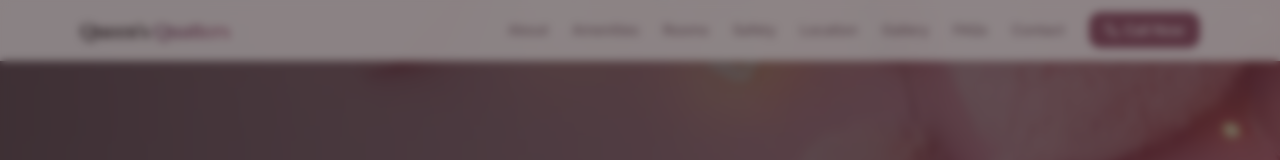
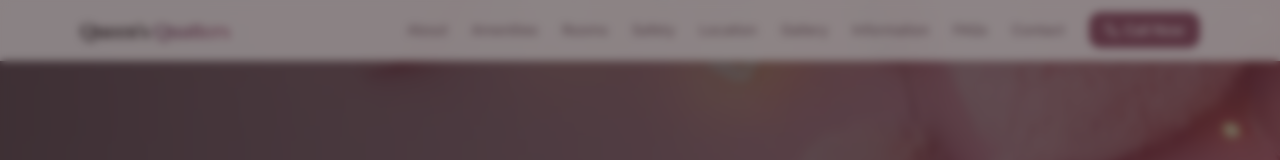
Before and after one commit to sumairamulla07/queen-quatters-pg, a Next.js app: page / in a window 1280 px wide. Shown: the top 160 px of the page. Built offline with nearby package versions, Linux system fonts and the light colour scheme.

Commit message:
Add 'Information' link to Navbar

```diff
--- a/components/Navbar.tsx
+++ b/components/Navbar.tsx
@@ -12,6 +12,7 @@ const navLinks = [
   { label: "Safety", href: "#safety" },
   { label: "Location", href: "#location" },
   { label: "Gallery", href: "/gallery" },
+  { label: "Information", href: "/information" },
   { label: "FAQs", href: "#faq" },
   { label: "Contact", href: "#contact" },
 ];
```
